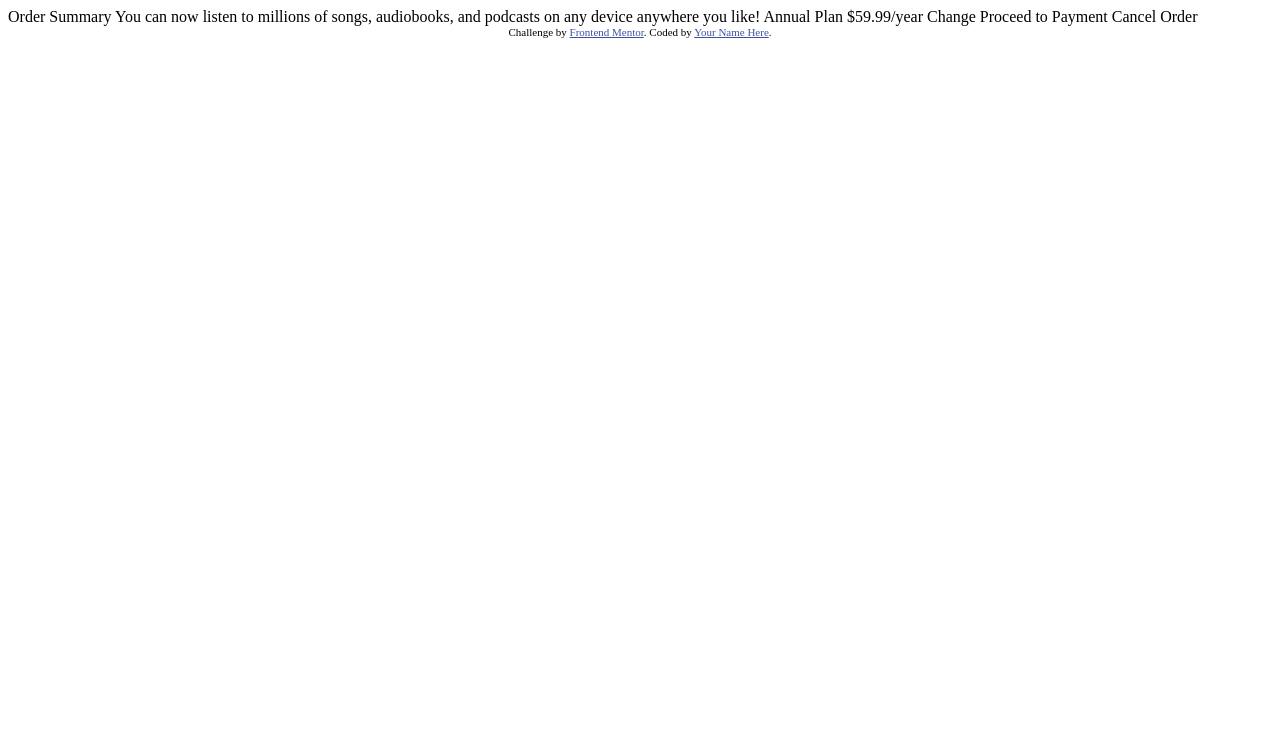
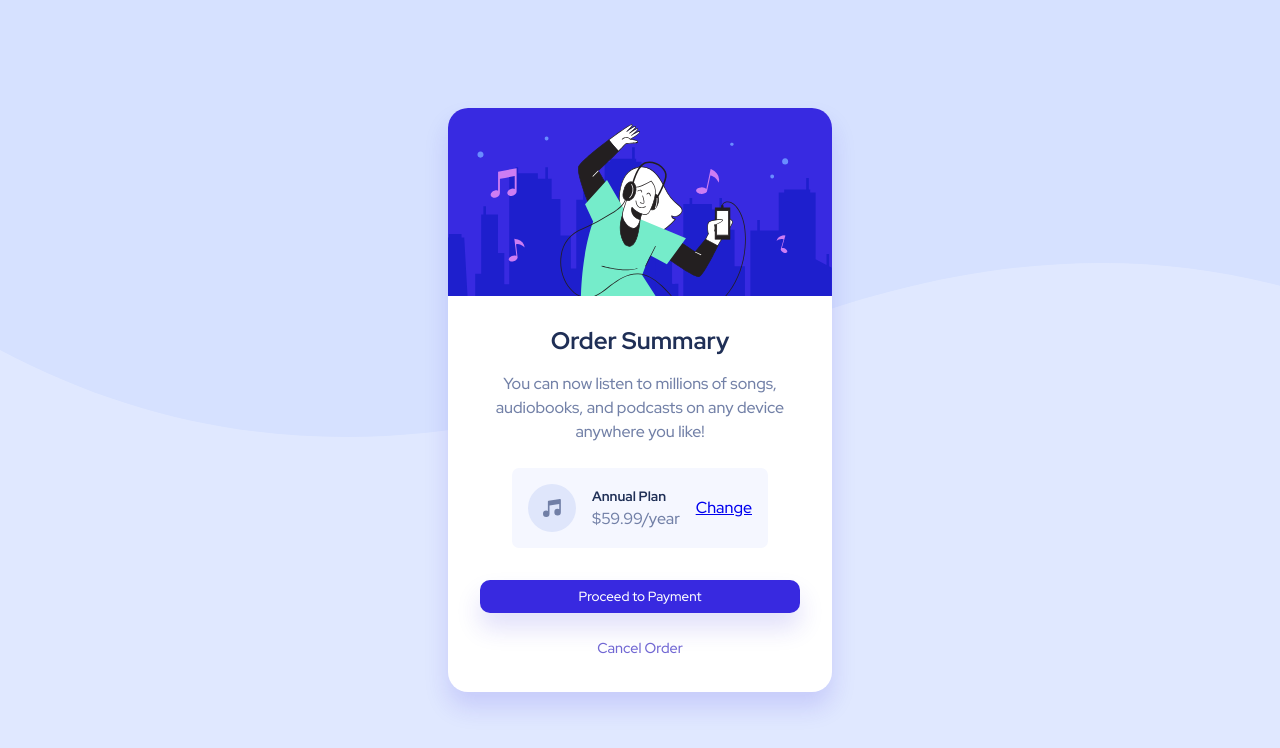
Before and after one commit to chriskhub/frontendMentor, a plain HTML site: page order-summary-component-main/index.html in a window 1280 px wide. Drawn offline with Linux system fonts and the light colour scheme.

Commit message:
first solution commit

```diff
--- a/order-summary-component-main/index.html
+++ b/order-summary-component-main/index.html
@@ -1,37 +1,50 @@
 <!DOCTYPE html>
 <html lang="en">
   <head>
-  <meta charset="UTF-8">
-  <meta name="viewport" content="width=device-width, initial-scale=1.0"> <!-- displays site properly based on user's device -->
+    <meta charset="UTF-8" />
+    <meta name="viewport" content="width=device-width, initial-scale=1.0" />
+    <!-- displays site properly based on user's device -->
 
-  <link rel="icon" type="image/png" sizes="32x32" href="./images/favicon-32x32.png">
+    <link rel="icon" type="image/png" sizes="32x32" href="./images/favicon-32x32.png" />
 
     <title>Frontend Mentor | Order summary card</title>
-
+    <link rel="preconnect" href="https://fonts.googleapis.com" />
+    <link rel="preconnect" href="https://fonts.gstatic.com" crossorigin />
+    <link href="https://fonts.googleapis.com/css2?family=Red+Hat+Display:wght@500;700;900&display=swap" rel="stylesheet" />
+    <link rel="stylesheet" href="styles.css" />
     <!-- Feel free to remove these styles or customise in your own stylesheet 👍 -->
     <style>
-    .attribution { font-size: 11px; text-align: center; }
-    .attribution a { color: hsl(228, 45%, 44%); }
+      .attribution {
+        font-size: 11px;
+        text-align: center;
+      }
+      .attribution a {
+        color: hsl(228, 45%, 44%);
+      }
     </style>
   </head>
   <body>
+    <div class="card">
+      <div class="hero-image">
+        <img src="images/illustration-hero.svg" alt="hero-image" srcset="" />
+      </div>
+      <h1 class="title">Order Summary</h1>
 
-  Order Summary
-
-  You can now listen to millions of songs, audiobooks, and podcasts on any
-  device anywhere you like!
-
-  Annual Plan
-  $59.99/year
-
-  Change
-
-  Proceed to Payment
-  Cancel Order
-
-  <div class="attribution">
-    Challenge by <a href="https://www.frontendmentor.io?ref=challenge" target="_blank">Frontend Mentor</a>.
-    Coded by <a href="#">Your Name Here</a>.
+      <p class="text">You can now listen to millions of songs, audiobooks, and podcasts on any device anywhere you like!</p>
+      <div class="selected-plan">
+        <div class="plan-left">
+          <img src="images/icon-music.svg" alt="" aria-hidden="true" />
+          <div class="plan">
+            <h2>Annual Plan</h2>
+            <p>$59.99/year</p>
+          </div>
+        </div>
+        <div class="plan-right"><a href="#">Change</a></div>
+      </div>
+      <div class="buttons">
+        <button class="btn btn-proceed">Proceed to Payment</button>
+        <button class="btn btn-cancel">Cancel Order</button>
+      </div>
     </div>
   </body>
 </html>
--- /dev/null
+++ b/order-summary-component-main/styles.css
@@ -0,0 +1,183 @@
+* {
+  box-sizing: border-box;
+  margin: 0;
+  padding: 0;
+}
+
+body {
+  display: flex;
+  background: url(images/pattern-background-mobile.svg), hsl(225, 100%, 94%);
+  background-repeat: no-repeat;
+  background-size: contain;
+  font-family: "Red Hat Display", sans-serif;
+  min-height: 100vh;
+  align-items: center;
+  justify-content: center;
+}
+
+.card {
+  justify-content: center;
+  background: white;
+  border-radius: 20px;
+  overflow: hidden;
+  width: 80%;
+  margin: 0em .5em 0em .5em;
+  box-shadow: 0 15px 25px 0 hsla(245, 75%, 52%, 0.15);
+}
+
+.hero-image img {
+  width: 100%;
+  height: auto;
+}
+
+p {
+  color: hsl(224, 23%, 55%);
+}
+
+.title {
+  font-size: 1.5em;
+  text-align: center;
+  margin-top: 1em;
+}
+
+.text {
+  line-height: 1.5em;
+  padding: 1em 2em 1em 2em;
+  text-align: center;
+}
+
+.selected-plan {
+  background-color: hsl(225, 100%, 98%);
+  border-radius: 7px;
+  font-size: .85em;
+  display: flex;
+  margin: 1em 0.75em 1em 0.75em;
+  align-self: center;
+  padding: 1em;
+}
+
+.plan-left {
+  display: flex;
+}
+
+.plan {
+  display: flex;
+  flex-direction: column;
+  justify-content: center;
+  padding-left: 1em;
+  text-align: left;
+  gap: 0.2em;
+}
+
+.plan-right {
+  align-self: center;
+  flex-grow: 2;
+  text-align: end;
+}
+
+.plan-right a:hover {
+  cursor: grab;
+  text-decoration: none;
+  color: hsl(245, 55%, 52%);
+  font-weight: 500;
+}
+
+.selected-plan h2 {
+  font-size: 0.85em;
+  margin: 0;
+}
+
+.selected-plan p {
+  margin: 0;
+}
+
+.buttons {
+  display: flex;
+  flex-direction: column;
+  text-align: center;
+  justify-content: center;
+  margin: 2em 2em 2em 2em;
+  gap: 1.5em;
+}
+
+.btn-proceed {
+  display: block;
+  background-color: hsl(245, 75%, 52%);
+  box-shadow: 0 15px 25px 0 hsla(245, 75%, 52%, 0.15);
+  border-radius: 10px;
+  border: hidden;
+  font-family: "Red Hat Display", sans-serif;
+  color: white;
+  line-height: 1.5em;
+  padding: 0.5em 0em 0.5em 0em;
+}
+
+.btn-proceed:hover {
+  cursor: grab;
+  background-color: hsl(245, 55%, 52%);
+  text-shadow: 0 0 6px white;
+}
+
+.btn-cancel {
+  background-color: transparent;
+  border-radius: 10px;
+  border: hidden;
+  font-family: "Red Hat Display", sans-serif;
+  color: hsla(245, 55%, 52%, 0.80);
+  font-weight: 500;
+  font-size: .9em;
+  line-height: 1em;
+  padding: 0.3em 0em 0.3em 0em;
+}
+
+.btn-cancel:hover {
+  color: hsla(245, 15%, 52%, 0.80);
+  cursor: grab;
+  font-weight: 900;
+  font-size: .9em;
+}
+
+.title,
+h2 {
+  color: hsl(223, 47%, 23%);
+}
+
+.attribution {
+  justify-content: flex-end;
+}
+
+@media screen and (min-width: 768px) {
+  body {
+    background: url(images/pattern-background-desktop.svg), hsl(225, 100%, 94%);
+    top: 0;
+    left: 0;
+    right: 0;
+    background-repeat: no-repeat;
+  }
+
+  .card {
+    max-width: 40%;
+  }
+
+  .selected-plan {
+    font-size: 1em;
+    margin: 0.5em 2em 0.5em 2em;
+  }
+}
+
+@media screen and (min-width: 992px) {
+  .card {
+    max-width: 30%;
+  }
+  .selected-plan {
+    font-size: 1em;
+    margin: 0.5em 2em 0.5em 2em;
+  }
+}
+
+@media screen and (min-width: 1200px) {
+    .selected-plan {
+    font-size: 1em;
+    margin: 0.5em 4em 0.5em 4em;
+  }
+}
```
Also changed, not shown: order-summary-component-main/design/active-states.jpg (deleted), order-summary-component-main/design/desktop-design.jpg (deleted), order-summary-component-main/design/desktop-preview.jpg (deleted), order-summary-component-main/design/mobile-design.jpg (deleted), order-summary-component-main/images/order-summary-desktop-screenshot.jpg (added), order-summary-component-main/images/order-summary-mobile-screenshot.jpg (added), 2 other files. Lines whose indentation alone changed are shown as unchanged.
